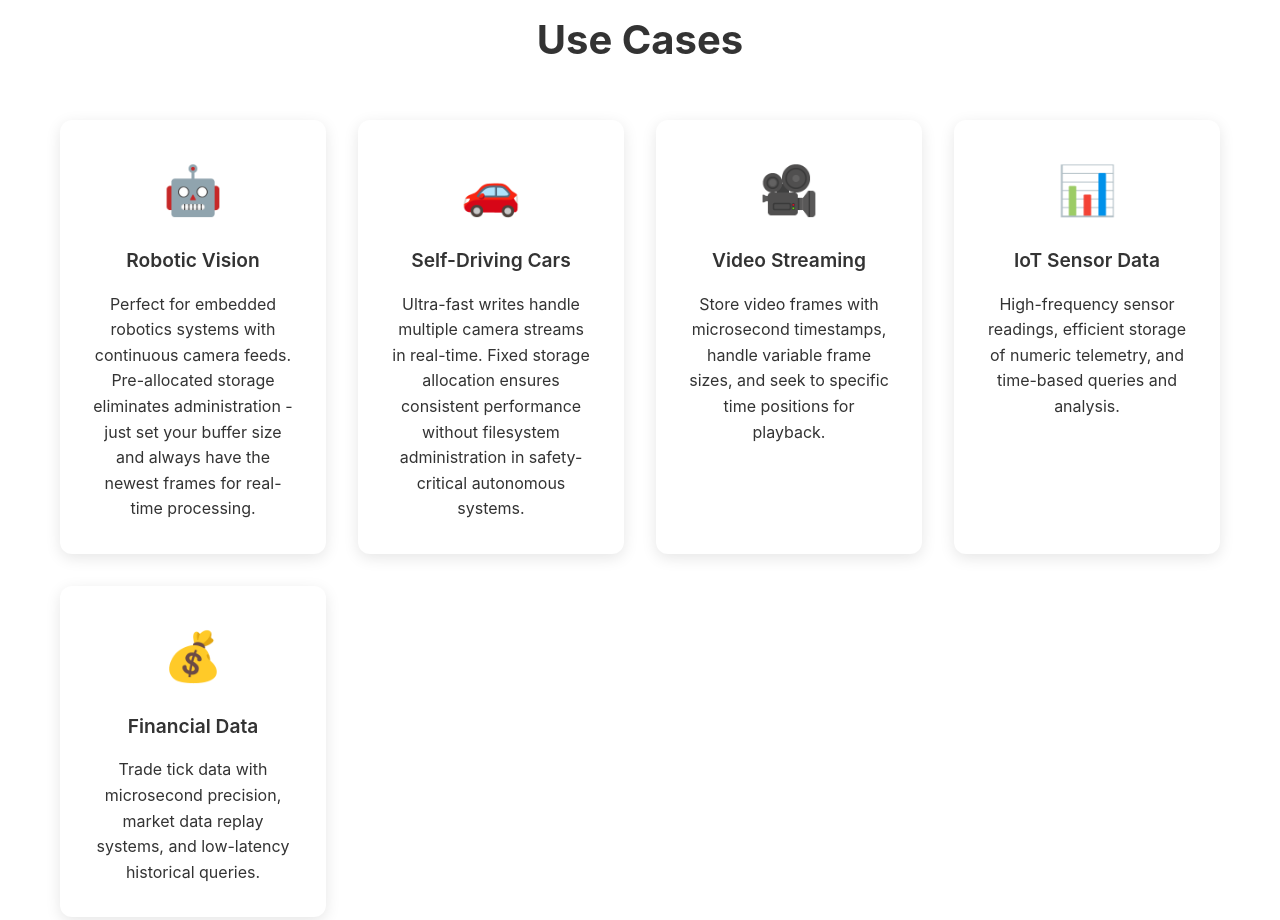
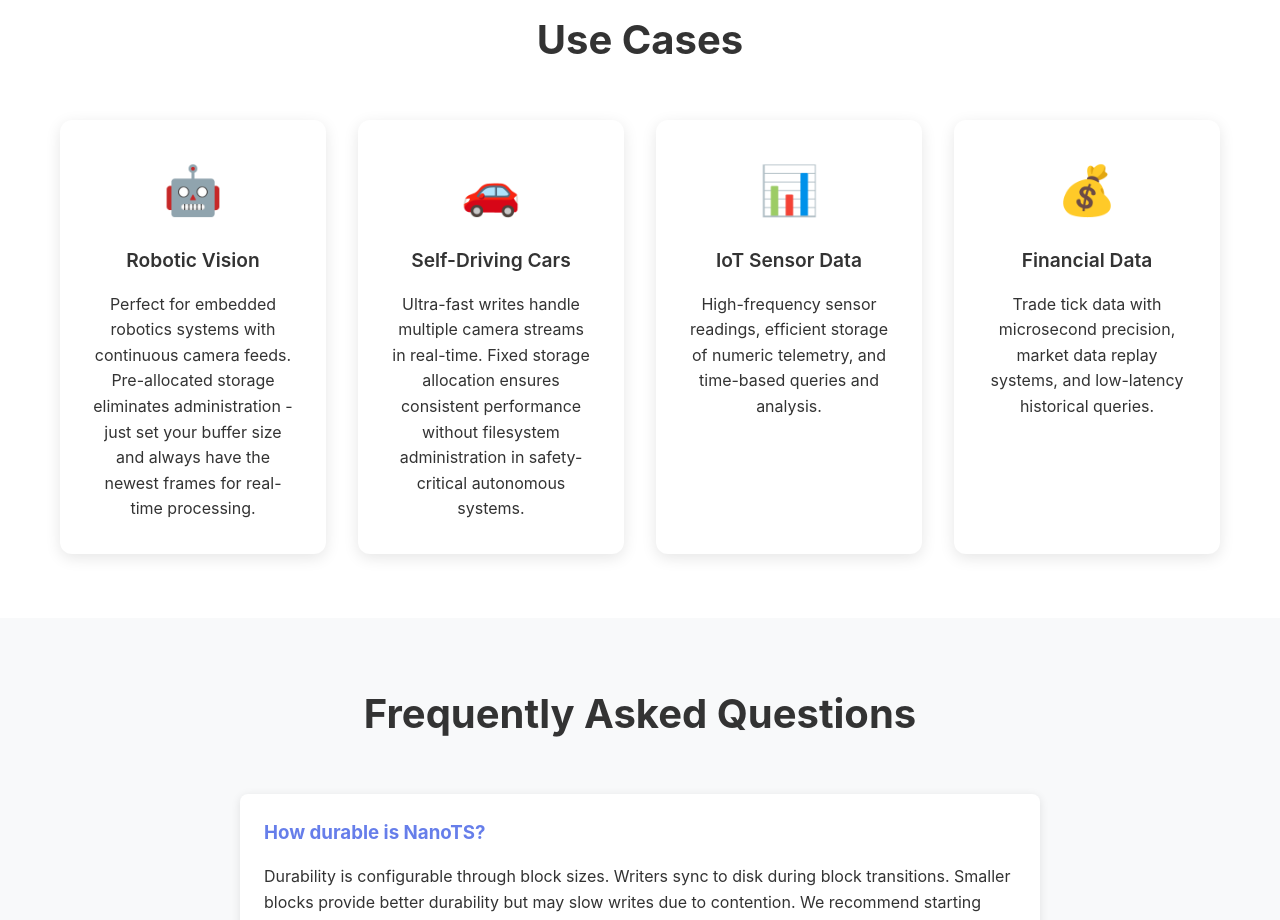
Before and after one commit to dicroce/nanots, a plain HTML site: page docs/index.html in a window 1280 px wide. Shown: the part 3940-4860 px from the top of the page. Drawn offline with Linux system fonts and the light colour scheme.

Commit message:
removed redundancy in github page

```diff
--- a/docs/index.html
+++ b/docs/index.html
@@ -532,11 +532,6 @@ if (iter.find(target_timestamp)) {
                     <p>Ultra-fast writes handle multiple camera streams in real-time. Fixed storage allocation ensures consistent performance without filesystem administration in safety-critical autonomous systems.</p>
                 </div>
                 <div class="use-case">
-                    <div class="use-case-icon">🎥</div>
-                    <h3 class="use-case-title">Video Streaming</h3>
-                    <p>Store video frames with microsecond timestamps, handle variable frame sizes, and seek to specific time positions for playback.</p>
-                </div>
-                <div class="use-case">
                     <div class="use-case-icon">📊</div>
                     <h3 class="use-case-title">IoT Sensor Data</h3>
                     <p>High-frequency sensor readings, efficient storage of numeric telemetry, and time-based queries and analysis.</p>
```
